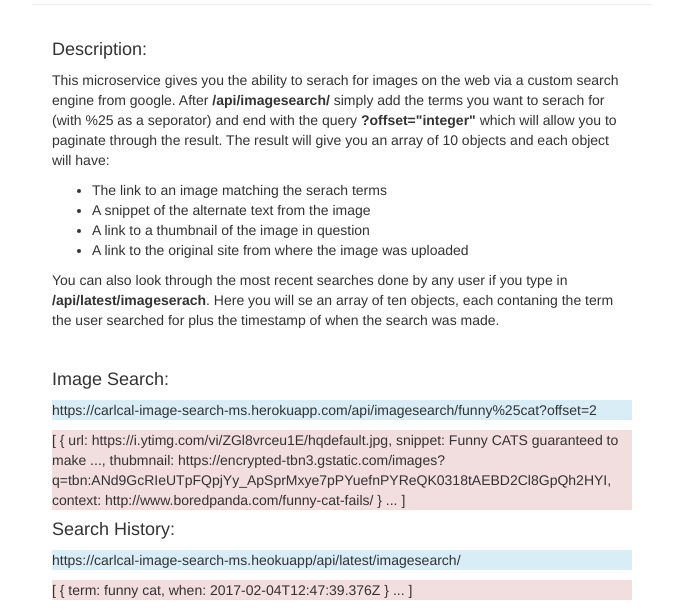
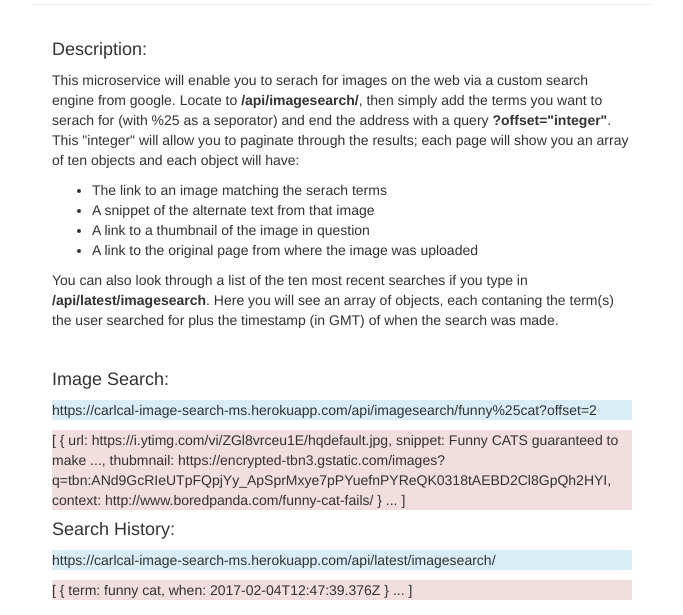
Before and after one commit to CarlCal/api-image-search-abstraction-layer, a website: page public/index.html in a window 1280 px wide. Shown: the part 215-830 px from the top of the page, without its empty margins (298-981 px from the left). Drawn offline with nearby package versions, Linux system fonts and the light colour scheme.

Commit message:
slight adjustments

```diff
--- a/public/index.html
+++ b/public/index.html
@@ -11,21 +11,21 @@
 			<hr>
 			<div id="text">
 				<h4>Description:</h4>
-				<p>This microservice gives you the ability to serach for images on the web via a custom search engine from google. After <b>/api/imagesearch/</b> simply add the terms you want to serach for (with %25 as a seporator) and end with the query <b>?offset="integer"</b> which will allow you to paginate through the result. The result will give you an array of 10 objects and each object will have:
+				<p>This microservice will enable you to serach for images on the web via a custom search engine from google. Locate to <b>/api/imagesearch/</b>, then simply add the terms you want to serach for (with %25 as a seporator) and end the address with a query <b>?offset="integer"</b>. This "integer" will allow you to paginate through the results; each page will show you an array of ten objects and each object will have:
 				<ul>
 					<li>The link to an image matching the serach terms</li>
-					<li>A snippet of the alternate text from the image</li>
+					<li>A snippet of the alternate text from that image</li>
 					<li>A link to a thumbnail of the image in question</li>
-					<li>A link to the original site from where the image was uploaded</li>
+					<li>A link to the original page from where the image was uploaded</li>
 				</ul></p>
-				<p>You can also look through the most recent searches done by any user if you type in <b>/api/latest/imageserach</b>. Here you will se an array of ten objects, each contaning the term the user searched for plus the timestamp of when the search was made.</p>
+				<p>You can also look through a list of the ten most recent searches if you type in <b>/api/latest/imagesearch</b>. Here you will see an array of objects, each contaning the term(s) the user searched for plus the timestamp (in GMT) of when the search was made.</p>
 				<br>
 
 				<h4>Image Search:</h4>
 				<p class="bg-info">https://carlcal-image-search-ms.herokuapp.com/api/imagesearch/funny%25cat?offset=2</p>
 				<p class="bg-danger">[ { url: https://i.ytimg.com/vi/ZGl8vrceu1E/hqdefault.jpg, snippet: Funny CATS guaranteed to make ..., thubmnail: https://encrypted-tbn3.gstatic.com/images?q=tbn:ANd9GcRIeUTpFQpjYy_ApSprMxye7pPYuefnPYReQK0318tAEBD2Cl8GpQh2HYI, context: http://www.boredpanda.com/funny-cat-fails/ } ... ]</p>
 				<h4>Search History:</h4>
-				<p class="bg-info">https://carlcal-image-search-ms.heokuapp/api/latest/imagesearch/</p>
+				<p class="bg-info">https://carlcal-image-search-ms.herokuapp.com/api/latest/imagesearch/</p>
 				<p class="bg-danger">[ { term: funny cat, when: 2017-02-04T12:47:39.376Z } ... ]</p>
 			</div>
 		</div>
--- a/routes/api.js
+++ b/routes/api.js
@@ -8,7 +8,7 @@ router = express.Router()
 
 router
 	.get("/", (req, res) => {
-		res.send("Look for images with /imagesearch OR look at latest searches with /latest/imagesearch")
+		res.send("Search for images with /imagesearch/ OR look at latest searches with /latest/imagesearch/")
 	})
 	.use("/imagesearch", imageSearch)
 	.use("/latest/imagesearch", latestImageSearch)
--- a/routes/imageSearch.js
+++ b/routes/imageSearch.js
@@ -14,7 +14,7 @@ var router = express.Router()
 
 router
 	.get("/", (req, res) => {
-		res.send("add search terms as a parameters with %25 as seperator")
+		res.send("Add search terms in the url, separated with %25 and ending with a offset query")
 	})
 	.get("/:search", (req, res) => {
 		var offset = parseInt(req.query["offset"], 10)
@@ -30,7 +30,7 @@ router
 				var final = []
 				var time = {
 					term: result["queries"]["request"][0]["searchTerms"],
-					when: moment().toISOString()
+					when: moment().toISOString()+" (GMT)"
 				}
 
 				mongo.db.collection("images")
```
